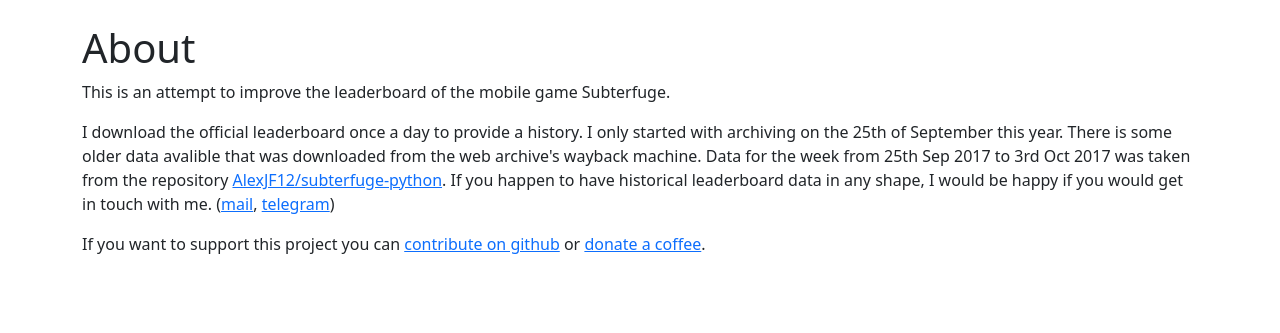
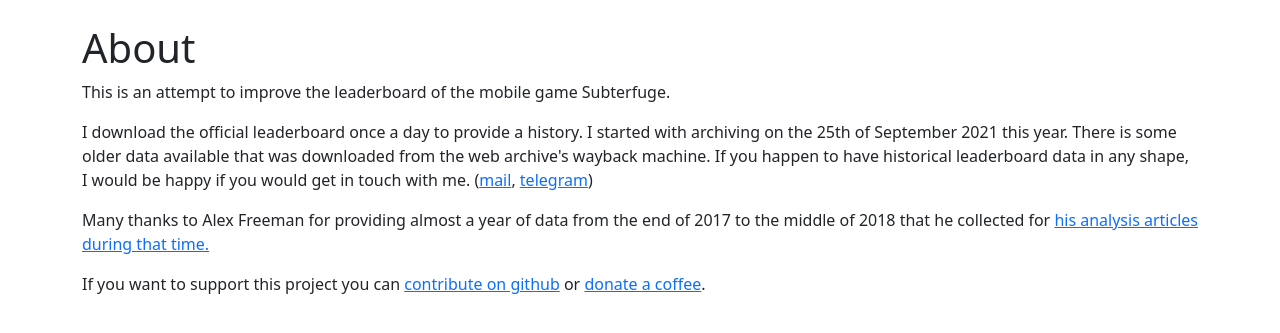
Before and after one commit to bernikr/subterfuge-leaderboard, a Django app: page /about in a window 1280 px wide. Shown: the part 56-389 px from the top of the page. Run offline with Django 3.2, Linux system fonts and the light colour scheme; some libraries are stand-ins or nearby versions.

Commit message:
update about page

```diff
--- a/leaderboard/templates/about.html
+++ b/leaderboard/templates/about.html
@@ -10,12 +10,17 @@
 </p>
 <p>
     I download the official leaderboard once a day to provide a history.
-    I only started with archiving on the 25th of September this year.
-    There is some older data avalible that was downloaded from the web archive's wayback machine.
-    Data for the week from 25th Sep 2017 to 3rd Oct 2017 was taken from the repository
-    <a href="https://github.com/AlexJF12/subterfuge-python/tree/master/data">AlexJF12/subterfuge-python</a>.
+    I started with archiving on the 25th of September 2021 this year.
+    There is some older data available that was downloaded from the web archive's wayback machine.
     If you happen to have historical leaderboard data in any shape, I would be happy if you would get in touch with me.
     (<a href="mailto:subterfuge@kralofsky.com">mail</a>, <a href="https://telegram.me/bernikr">telegram</a>)
+</p>
+<p>
+    Many thanks to Alex Freeman for providing almost a year of data from the end of 2017 to the middle of 2018 that he
+    collected for
+    <a href="https://medium.com/@alexjf12/state-of-the-sub-2018-so-far-d8c9fff8666c">
+        his analysis articles during that time.
+    </a>
 </p>
 <p>
     If you want to support this project you can <a href="https://github.com/bernikr/subterfuge-leaderboard">contribute
```
